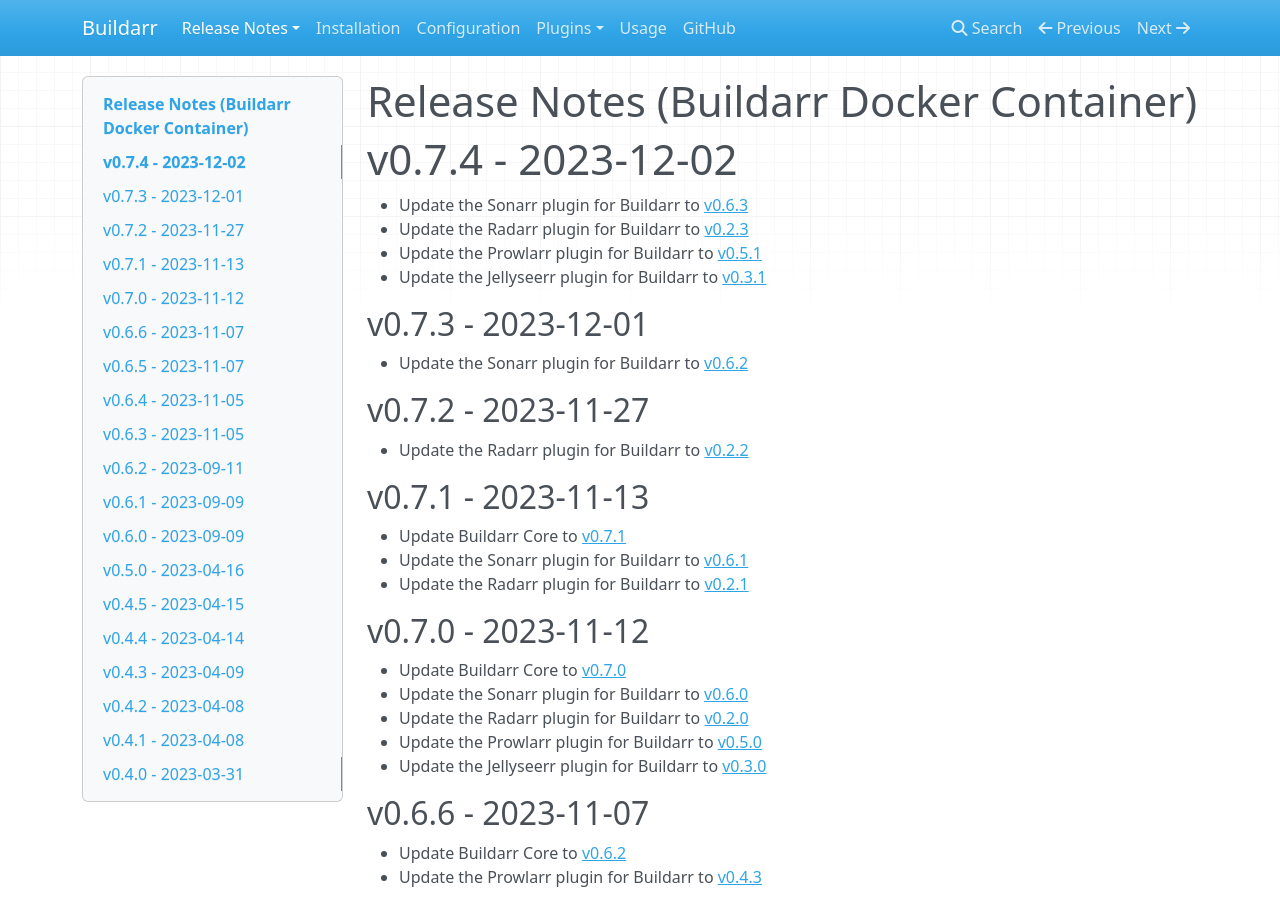
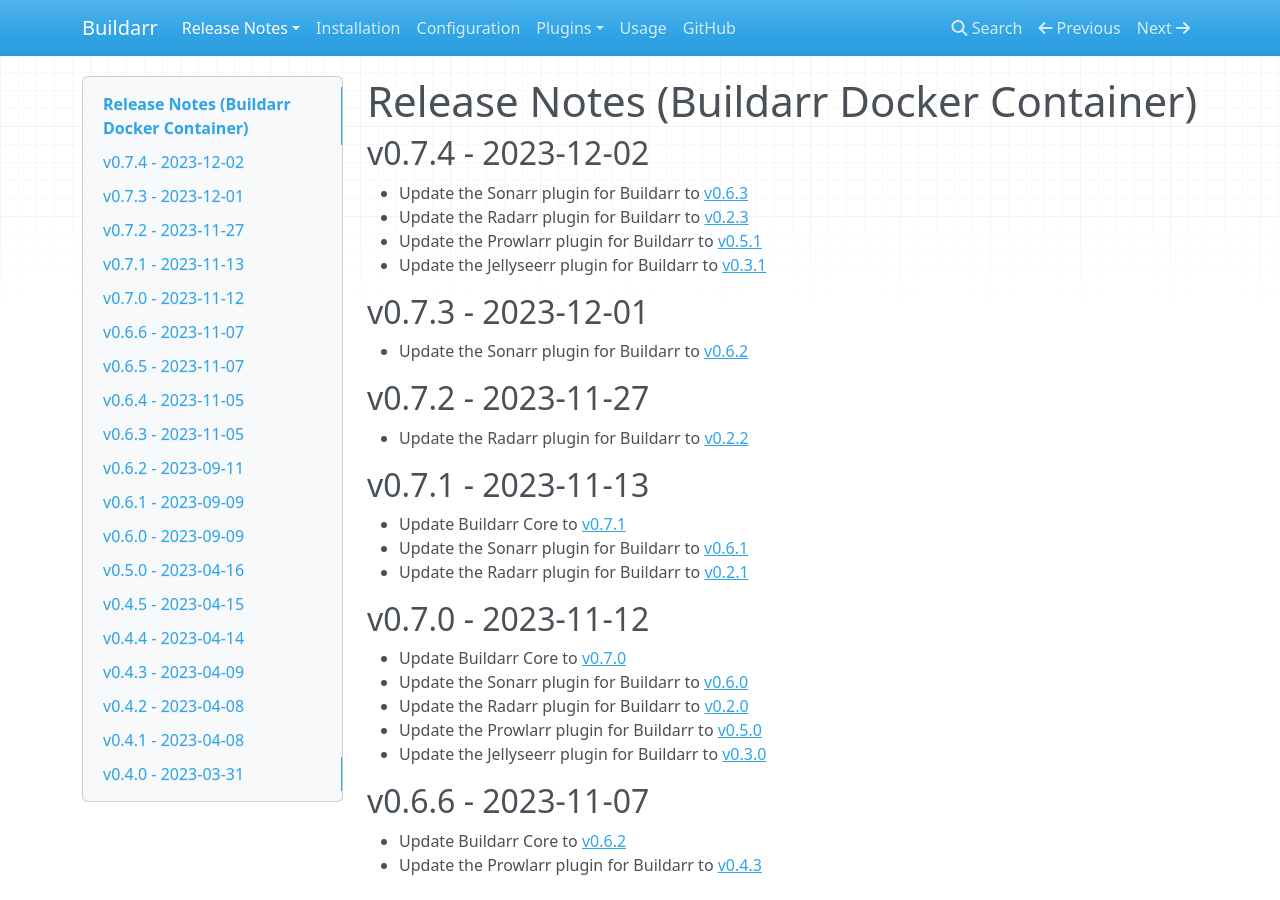
Before and after one commit to buildarr/buildarr-docs, an MkDocs documentation site: the page built from docs/docker/release-notes.md, in a window 1280 px wide and 900 px high. Built offline with MkDocs 1.6.1, drawn with Linux system fonts in a browser that asks for light colours; nearby versions of some CDN libraries.

Commit message:
Fix version header size (#23)

```diff
--- a/docs/docker/release-notes.md
+++ b/docs/docker/release-notes.md
@@ -1,6 +1,6 @@
 # Release Notes (Buildarr Docker Container)
 
-# v0.7.4 - 2023-12-02
+## v0.7.4 - 2023-12-02
 
 * Update the Sonarr plugin for Buildarr to [v0.6.3](https://buildarr.github.io/plugins/sonarr/release-notes#v063-2023-12-02)
 * Update the Radarr plugin for Buildarr to [v0.2.3](https://buildarr.github.io/plugins/radarr/release-notes#v023-2023-12-02)
```
